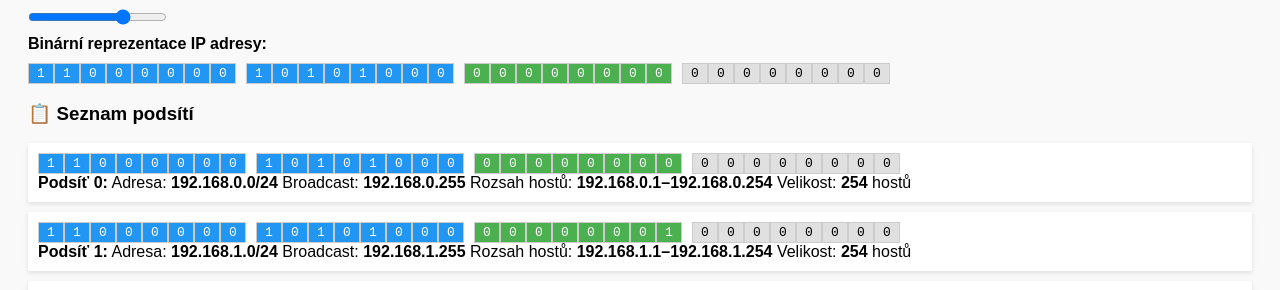
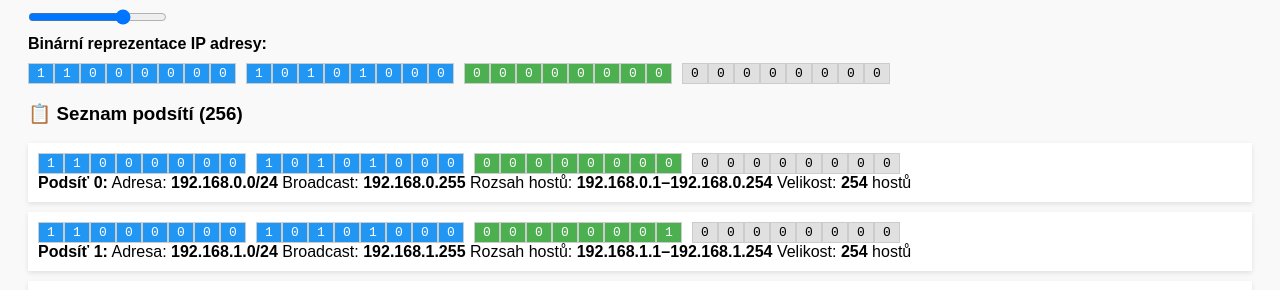
Before and after one commit to vpospichal/vpospichal.github.io, a Jekyll site: the page ip-subnetting.html, which Jekyll copies as it is, in a window 1280 px wide and 900 px high. Shown: the part 226-516 px from the top of the window. Built offline with Jekyll 4.4.1, drawn with Linux system fonts in a browser that asks for light colours; part of the change alters nothing that is shown.

```diff
--- a/ip-subnetting.html
+++ b/ip-subnetting.html
@@ -34,7 +34,7 @@
   <div><strong>Binární reprezentace IP adresy:</strong></div>
   <div id="bitDisplay" style="margin: 10px 0;"></div>
 
-  <h3>📋 Seznam podsítí</h3>
+  <h3>📋 Seznam podsítí (<span id="subnetCount"></span>)</h3>
   <div id="subnetList"></div>
 
   <script>
@@ -45,6 +45,7 @@
     const supernetLabel = document.getElementById("supernetLabel");
     const bitDisplay = document.getElementById("bitDisplay");
     const subnetList = document.getElementById("subnetList");
+    const subnetCountID = document.getElementById("subnetCount");
 
     function ipToInt(ip) {
       const parts = ip.trim().split('.');
@@ -130,6 +131,8 @@
       const subnetSize = Math.pow(2, 32 - prefix);
       const supernetSize = Math.pow(2, 32 - supernetPrefix);
       const subnetCount = supernetSize / subnetSize;
+	  subnetCountID.innerHTML = subnetCount;
+
 
       for (let i = 0; i < subnetCount; i++) {
         const subnetBase = networkBase + i * subnetSize;
```
